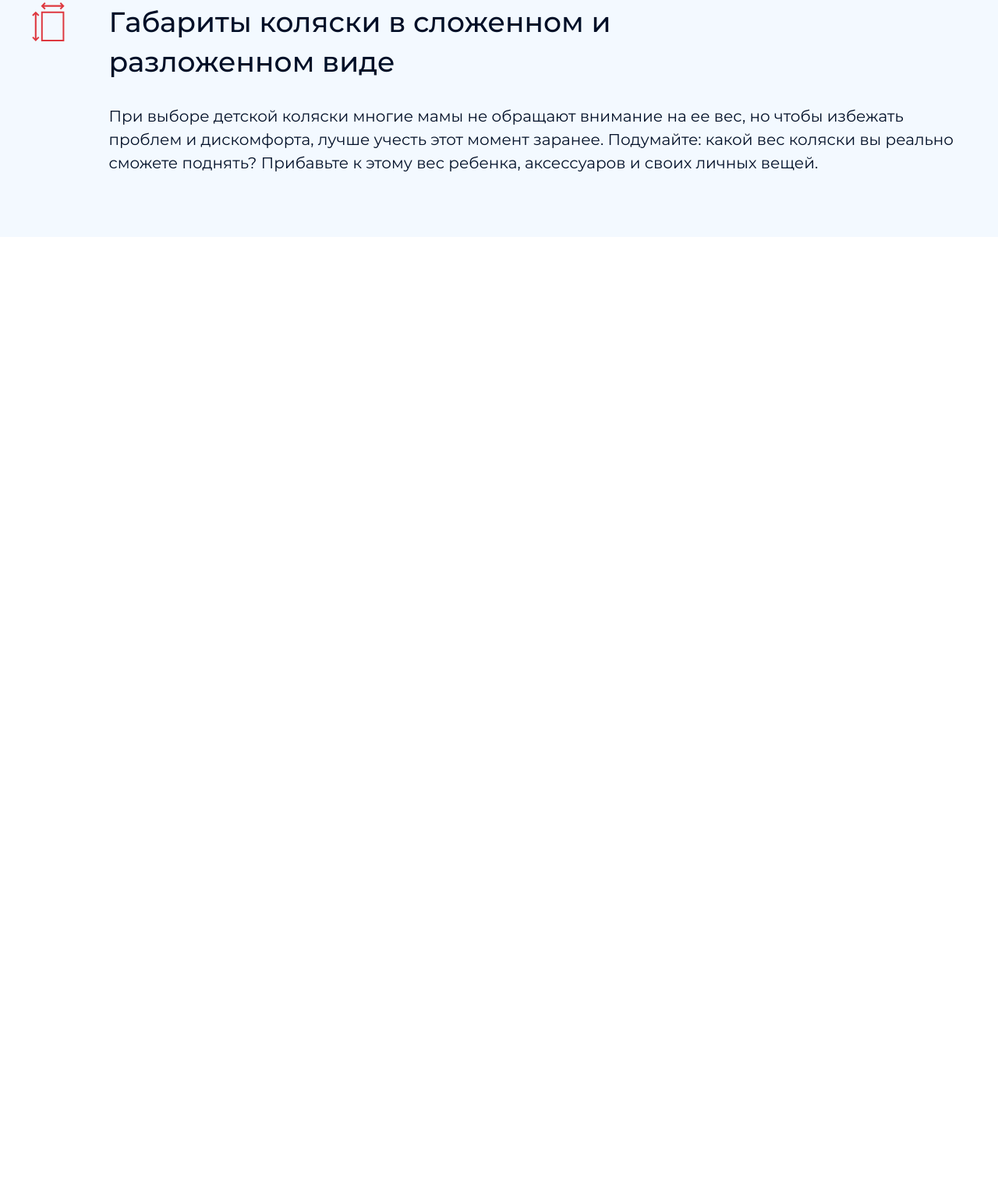
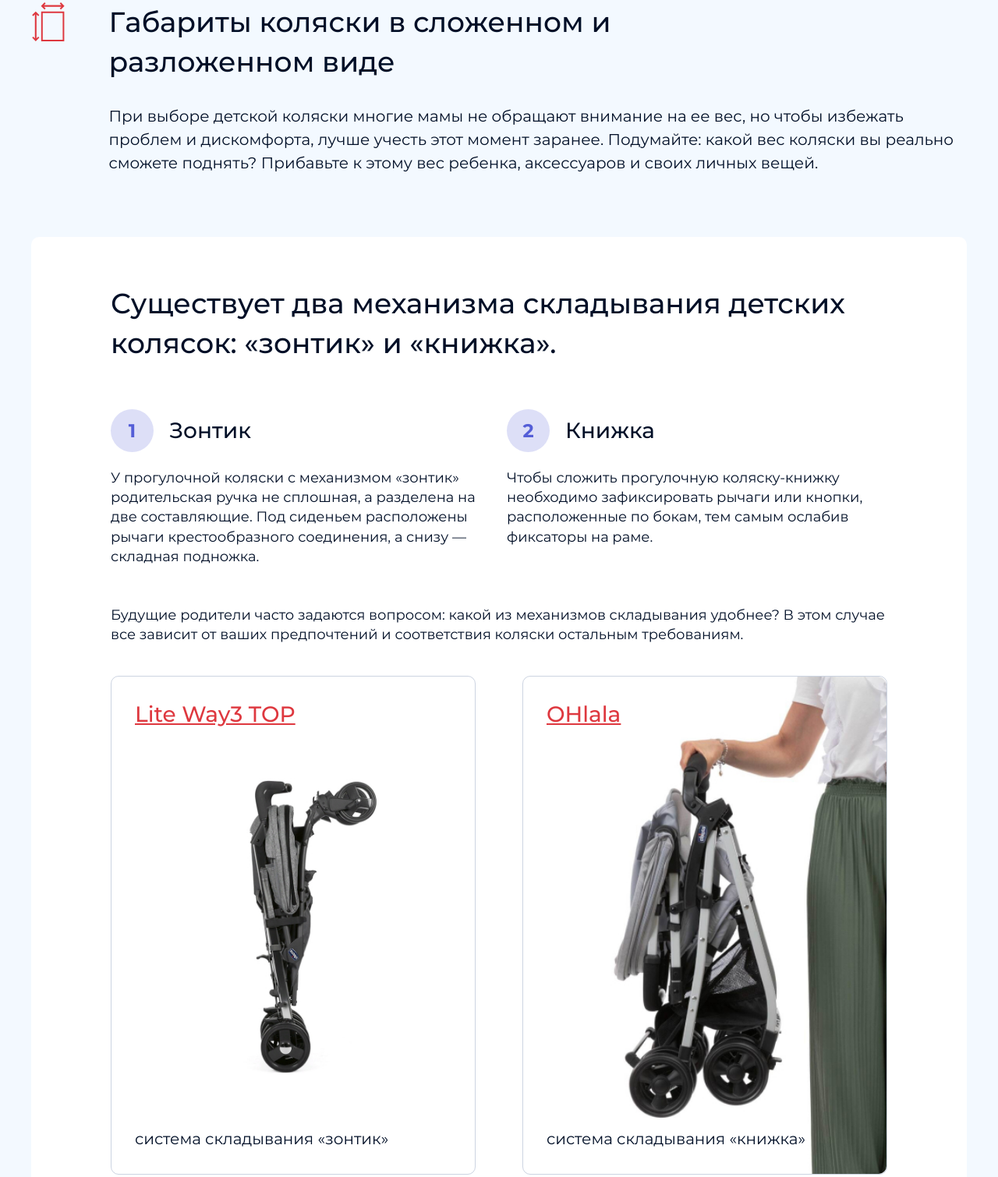
Before and after one commit to Konovaly4/hype-chicco, a website built with webpack: page src/index.html in a window 1280 px wide. Shown: the part 6460-7970 px from the top of the page at 78% size. Before the commit the page ends 6764 px from the top, so only its background shows below. Built offline with nearby package versions, Linux system fonts and the light colour scheme.

Commit message:
transform block ready

```diff
--- a/src/blocks/choise/choise.scss
+++ b/src/blocks/choise/choise.scss
@@ -14,6 +14,10 @@
 
   &_dimension {
     margin: 0 0 80px;
+  }
+
+  &_weight {
+    margin: 0 0 50px;
   }
 
   &__pram-icon {
--- a/src/blocks/constants/colors.scss
+++ b/src/blocks/constants/colors.scss
@@ -7,4 +7,5 @@ $txt-white: #fff;
 $txt-black: #000f27;
 $txt-blue: #545ed7;
 $txt-brick-red: #de383f;
+$border-gray: rgba(0, 40, 105, 0.2);
 $marks-blue: rgba(84, 94, 215, 0.2);
--- a/src/blocks/root.scss
+++ b/src/blocks/root.scss
@@ -5,6 +5,8 @@
 @use './questions/questions.scss';
 @use './two-pic-advise/two-pic-advise.scss';
 @use './one-pic-advise/one-pic-advise.scss';
+@use './transform/transform.scss';
+@use './weight/weight.scss';
 
 .root {
   display: flex;
--- /dev/null
+++ b/src/blocks/transform/transform.scss
@@ -0,0 +1,257 @@
+@use '../constants/colors.scss';
+@use '../constants/fonts.scss';
+@use '../item/item.scss';
+
+.transform {
+  width: 100%;
+  margin: 0 0 80px;
+  padding: 54px 0 51px;
+  background-color: colors.$bg-white;
+  border-radius: 10px;
+  display: flex;
+  justify-content: center;
+  align-items: center;
+
+  &__content {
+    width: 95%;
+    display: flex;
+    flex-direction: column;
+    justify-content: flex-start;
+    align-items: flex-start;
+  }
+
+  &__title {
+    width: 100%;
+    margin: 0 0 50px;
+    font-family: fonts.$base-font;
+    font-style: normal;
+    font-weight: 500;
+    font-size: 30px;
+    line-height: 140%;
+    color: colors.$txt-black;
+  }
+
+  &__list {
+    width: 100%;
+    margin: 0 0 30px;
+    padding: 0;
+    display: flex;
+    flex-direction: column;
+    justify-content: flex-start;
+    align-items: flex-start;
+  }
+
+  &__item {
+    width: 100%;
+    margin: 0 0 50px;
+    list-style-type: none;
+    padding: 0;
+    display: flex;
+    flex-direction: column;
+    justify-content: flex-start;
+    align-items: flex-start;
+
+    &:last-of-type {
+      margin: 0;
+    }
+  }
+
+  &__list-title {
+    width: 100%;
+    margin: 0 0 31px;
+    height: 31px;
+    display: flex;
+    justify-content: flex-start;
+    align-items: center;
+  }
+
+  &__item-number {
+    width: 31px;
+    height: 31px;
+    margin: 0 20px 0 0;
+  }
+
+  &__item-text {
+    margin: 0;
+    padding: 0;
+    font-family: fonts.$base-font;
+    font-style: normal;
+    font-weight: 500;
+    font-size: 28px;
+    line-height: 130%;
+    color: colors.$txt-black;
+  }
+
+  &__item-desctiption {
+    margin: 0;
+    padding: 0;
+    width: 100%;
+    font-family: fonts.$base-font;
+    font-style: normal;
+    font-weight: normal;
+    font-size: 18px;
+    line-height: 140%;
+    color: colors.$txt-black;
+  }
+
+  &__description {
+    margin: 0 0 70px;
+    padding: 0;
+    width: 100%;
+    font-family: fonts.$base-font;
+    font-style: normal;
+    font-weight: normal;
+    font-size: 18px;
+    line-height: 140%;
+    color: colors.$txt-black;
+  }
+
+  &__image-container {
+    width: 100%;
+    display: flex;
+    flex-direction: column;
+    justify-content: center;
+    align-items: center;
+  }
+
+  &__image-item {
+    width: 100%;
+    max-width: 394px;
+    height: 640px;
+    margin: 0 0 30px;
+    padding: 30px 0;
+    border: 1px solid colors.$border-gray;
+    box-sizing: border-box;
+    border-radius: 10px;
+    display: flex;
+    flex-direction: column;
+    justify-content: space-between;
+    align-items: flex-start;
+    position: relative;
+    z-index: 1;
+
+    &:last-of-type {
+      margin: 0;
+    }
+  }
+
+  &__image-link {
+    margin: 0 0 0 30px;
+    padding: 0;
+    font-family: fonts.$base-font;
+    font-style: normal;
+    font-weight: 500;
+    font-size: 28px;
+    line-height: 130%;
+    color: colors.$txt-brick-red;
+    z-index: 1;
+  }
+
+  &__image-text {
+    margin: 0 0 0 30px;
+    padding: 0;
+    font-family: fonts.$base-font;
+    font-style: normal;
+    font-weight: normal;
+    font-size: 20px;
+    line-height: 150%;
+    color: colors.$txt-black;
+    z-index: 1;
+  }
+
+  &__image {
+    margin: 0;
+    padding: 0;
+    width: 100%;
+    // height: 566px;
+    border-radius: 10px 0 0 10px;
+    background-repeat: no-repeat;
+    position: absolute;
+    top: 0;
+    right: 0;
+
+    &_umbrella {
+      height: 530px;
+      background-image: url(../../images/common/transform/lite-way.jpg);
+      background-position: 63% 80%;
+      background-size: fill;
+      background-size: 90%;
+    }
+
+    &_book {
+      height: 550px;
+      background-image: url(../../images/common/transform/ohlala.jpg);
+      background-size: fill;
+      background-position: top right;
+    }
+  }
+}
+
+@media screen and (min-width: 768px) {
+  .transform {
+    margin: 0 0 110px;
+    max-width: 1200px;
+    padding: 60px 0 51px;
+
+    &__content {
+      max-width: 996px;
+    }
+
+    &__title {
+      margin: 0 0 60px;
+      font-size: 36px;
+    }
+
+    &__list {
+      margin: 0 0 50px;
+      flex-direction: row;
+      justify-content: space-between;
+    }
+
+    &__item {
+      margin: 0 20px 0 0;
+
+      &:last-of-type {
+        margin: 0;
+      }
+    }
+
+    &__list-title {
+      height: 55px;
+      margin: 0 0 21px;
+    }
+
+    &__item-number {
+      width: 55px;
+      height: 55px;
+    }
+
+    &__description {
+      margin: 0 0 40px;
+    }
+
+    &__image-container {
+      flex-direction: row;
+      justify-content: space-between;
+    }
+
+    &__image-item {
+      max-width: 468px;
+      margin: 0 20px 0 0;
+    }
+
+    &__image {
+      border-radius: 10px;
+      height: 638px;
+
+      &_umbrella {
+        background-position: center;
+        background-size: 75%;
+      }
+
+      &_book {
+        background-size: contain;
+      }
+    }
+  }
+}
--- /dev/null
+++ b/src/blocks/weight/weight.scss
@@ -0,0 +1,13 @@
+@use '../constants/colors.scss';
+@use '../constants/fonts.scss';
+@use '../choise/choise.scss';
+
+.weight {
+  margin: 0 0 80px;
+  padding: 0;
+  width: 100%;
+  display: flex;
+  flex-direction: column;
+  justify-content: flex-start;
+  align-items: center;
+}
--- a/src/index.html
+++ b/src/index.html
@@ -236,6 +236,69 @@
       </p>
     </div>
   </section>
+  <section class="transform">
+    <div class="transform__content">
+      <p class="transform__title">
+        Существует два механизма складывания детских колясок: «зонтик» и «книжка».
+      </p>
+      <ul class="transform__list">
+        <li class="transform__item">
+          <div class="transform__list-title">
+            <p class="item-number transform__item-number">1</p>
+            <p class="item-text transform__item-text">Зонтик</p>
+          </div>
+          <p class="transform__item-desctiption">
+            У прогулочной коляски с механизмом «зонтик» родительская ручка не сплошная,
+            а разделена на две составляющие. Под сиденьем расположены рычаги крестообразного
+            соединения, а снизу — складная подножка.
+          </p>
+        </li>
+        <li class="transform__item">
+          <div class="transform__list-title">
+            <p class="item-number transform__item-number">2</p>
+            <p class="item-text transform__item-text">Книжка</p>
+          </div>
+          <p class="transform__item-desctiption">
+            Чтобы сложить прогулочную коляску-книжку необходимо зафиксировать рычаги или кнопки,
+            расположенные по бокам, тем самым ослабив фиксаторы на раме.
+          </p>
+        </li>
+
+      </ul>
+      <p class="transform__description">
+        Будущие родители часто задаются вопросом: какой из механизмов складывания удобнее?
+        В этом случае все зависит от ваших предпочтений и соответствия коляски остальным требованиям.
+      </p>
+      <div class="transform__image-container">
+        <div class="transform__image-item">
+          <a href="" class="transform__image-link">Lite Way3 TOP</a>
+          <p class="transform__image-text">система складывания «зонтик»</p>
+          <a href="" class="transform__image transform__image_umbrella"></a>
+        </div>
+        <div class="transform__image-item">
+          <a href="" class="transform__image-link">OHlala</a>
+          <p class="transform__image-text">система складывания «книжка»</p>
+          <a href="" class="transform__image transform__image_book"></a>
+        </div>
+      </div>
+    </div>
+  </section>
+  <section class="weight">
+    <article class="choise choise_weight">
+      <img src="<%=require('./images/common/choise/weight-icon.svg')%>" alt="pram-icon" class="choise__pram-icon">
+      <div class="choise__text-container">
+        <h1 class="choise__title">
+          Вес коляски
+        </h1>
+        <p class="choise__description">
+          При выборе детской коляски многие мамы не обращают внимание на ее вес,
+          но чтобы избежать проблем и дискомфорта, лучше учесть этот момент заранее.
+          Подумайте: какой вес коляски вы реально сможете поднять?
+          Прибавьте к этому вес ребенка, аксессуаров и своих личных вещей.
+        </p>
+      </div>
+    </article>
+  </section>
   </div>
   <script src="<%= htmlWebpackPlugin.files.js %>"></script>
 </body>
```
Also changed, not shown: src/images/common/choise/weight-icon.svg (added), src/images/common/transform/lite-way.jpg (added), src/images/common/transform/ohlala.jpg (added).
